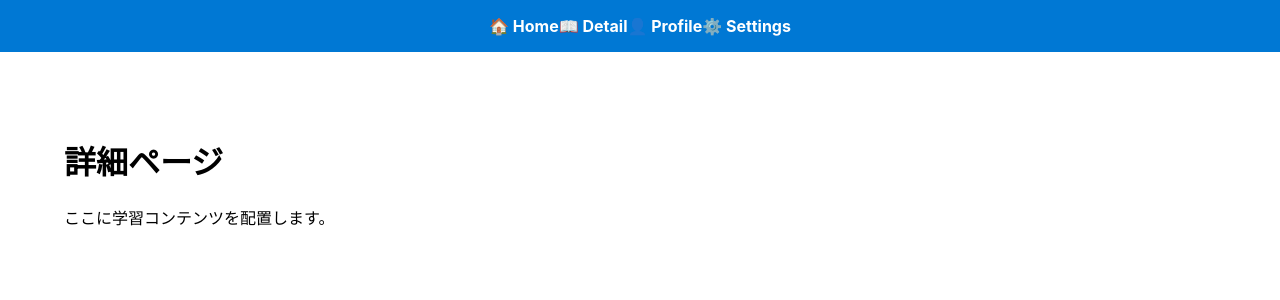
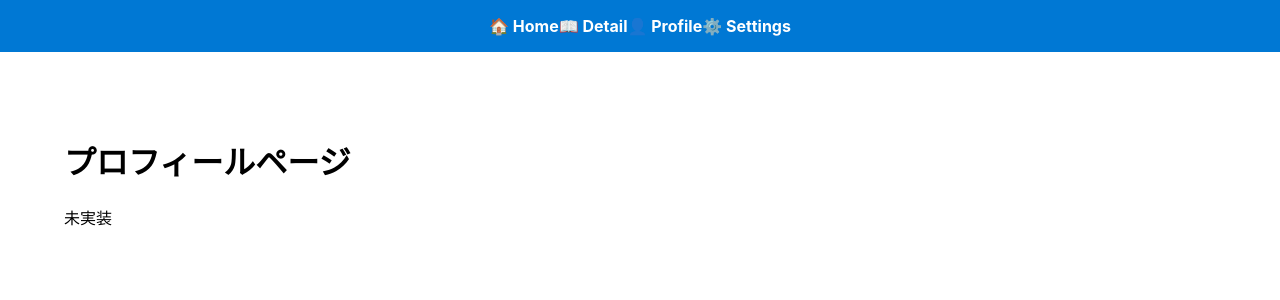
Before and after one commit to b139-IGUCHI/typescript-training_1, a React (Create React App) app: page /profile in a window 1280 px wide. Shown: the top 300 px of the page. Built offline with nearby package versions, Linux system fonts and the light colour scheme.

Commit message:
プロフィールページに仮置き

```diff
--- a/src/pages/ProfilePage.tsx
+++ b/src/pages/ProfilePage.tsx
@@ -5,8 +5,8 @@ function ProfilePage() {
     return (
         <Layout>
         <div style={{ padding: "2rem" }}>
-            <h1>詳細ページ</h1>
-            <p>ここに学習コンテンツを配置します。</p>
+            <h1>プロフィールページ</h1>
+            <p>未実装</p>
         </div>
             </Layout>
     );
```
